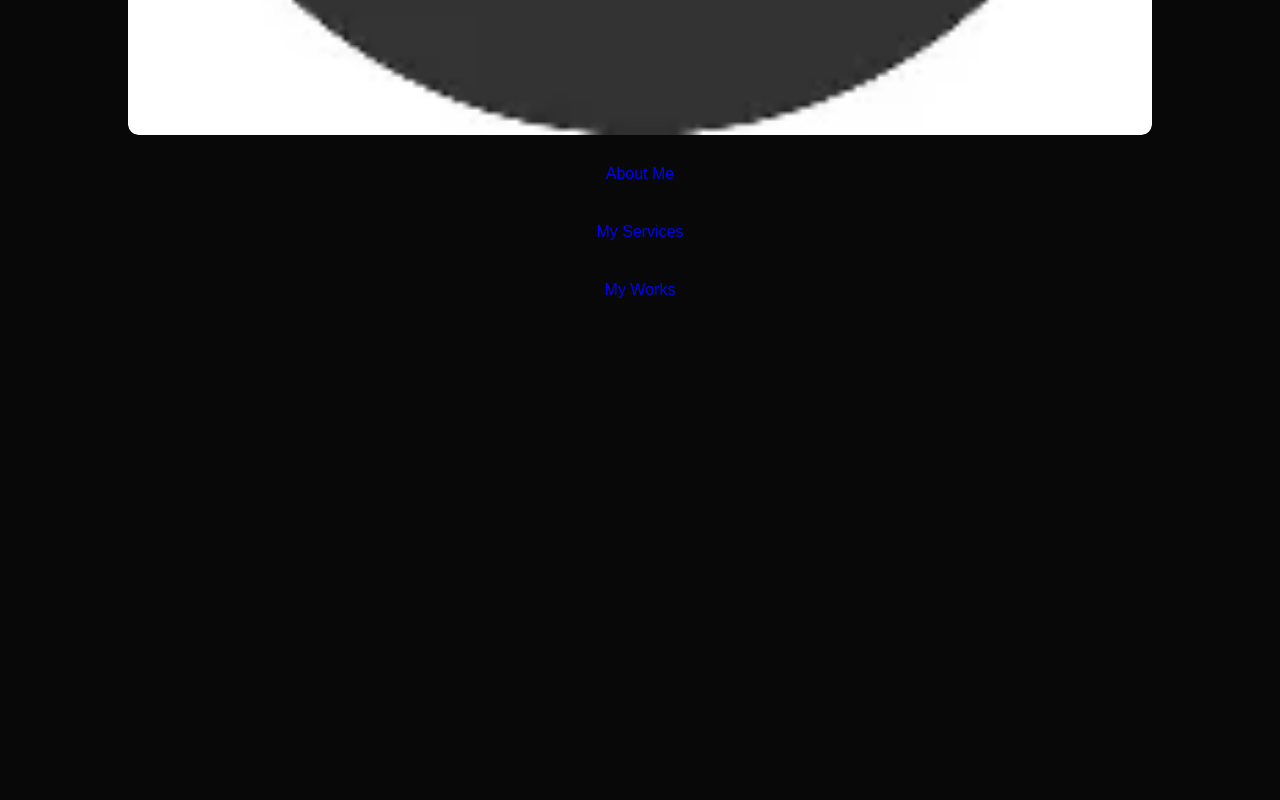
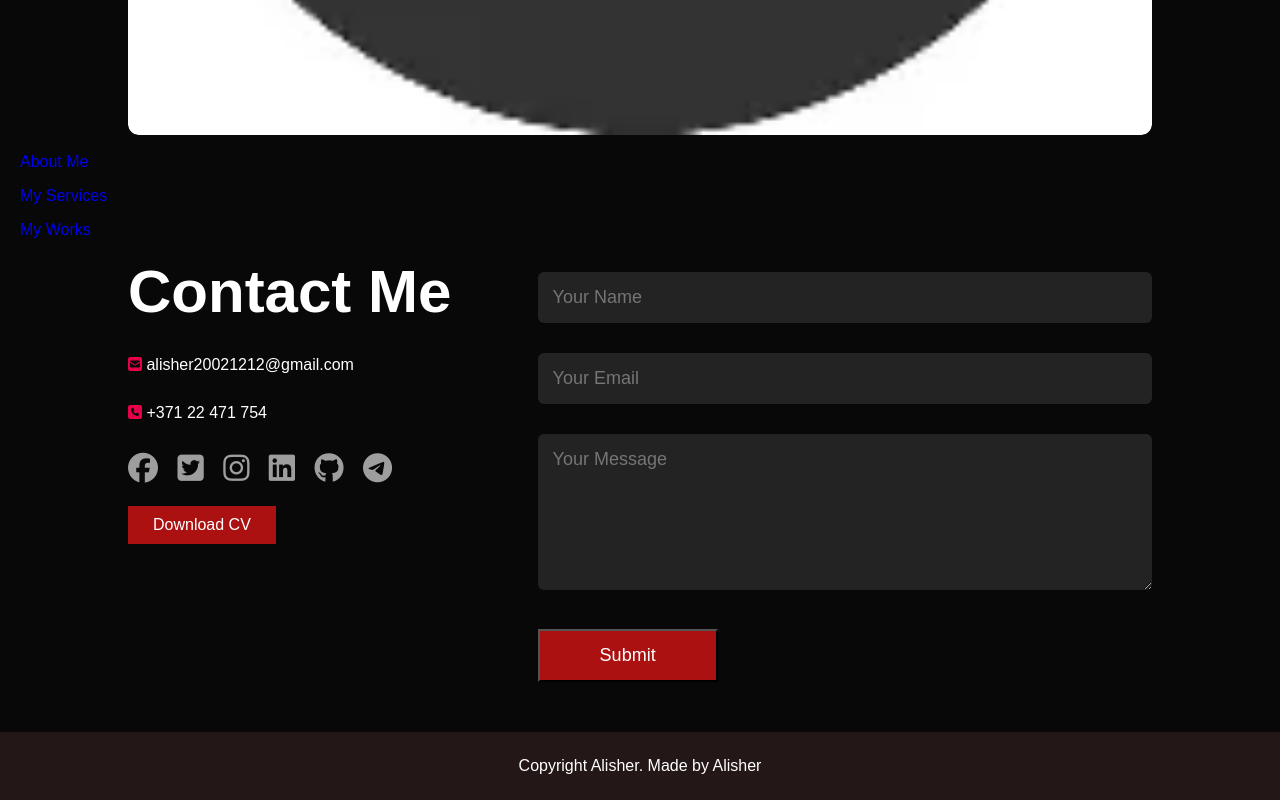
Before and after one commit to Alisher7172/My-e-CV, a website: page index.html in a window 1280 px wide. Shown: the part 3266-4066 px from the top of the page. Before the commit the page ends 3585 px from the top, so only its background shows below. Drawn offline with Linux system fonts and the light colour scheme; files whose address does not match are found by name.

Commit message:
added contact and social media accounts

```diff
--- a/index.html
+++ b/index.html
@@ -110,13 +110,52 @@
   </div>
 
 
+  <!-- ---------------contact------------------ -->
+
+
 
   <!-- -----------navbar--------- -->
-   <nav class="bookmarks">
-    <a href="#about_me">About Me</a>
-    <a href="#services">My Services</a>
-    <a href="#portfolio">My Works</a>
-   </nav>
+   <div class="footer">
+      <nav class="bookmarks">
+        <a href="#about_me">About Me</a>
+        <a href="#services">My Services</a>
+        <a href="#portfolio">My Works</a>
+      </nav>
+   </div>
+
+  <div id="contact">
+    <div class="container">
+      <div class="row">
+        <div class="contact-left">
+         <div class="sub-title">Contact Me</div>
+         <p><i class="fa-solid fa-square-envelope"></i> alisher20021212@gmail.com</p>
+         <p><i class="fa-solid fa-square-phone"></i> +371 22 471 754</p>
+
+          <div class="social-icons">
+            <a href="#"><i class="fab fa-facebook"></i></a>
+            <a href="#"><i class="fab fa-twitter-square"></i></a>
+            <a href="#"><i class="fab fa-instagram"></i></a>
+            <a href="#"><i class="fab fa-linkedin"></i></a>
+            <a href="#"><i class="fa-brands fa-github"></i></a>
+            <a href="#"><i class="fa-brands fa-telegram"></i></a>
+          </div>
+          <a href="#" class="cv-btn" download>Download CV</a>
+        </div>
+        <div class="contact-right">
+          <form>
+            <input type="text" name="name" placeholder="Your Name" required>
+            <input type="email" name="email" placeholder="Your Email" required>
+            <textarea name="message" rows="6" placeholder="Your Message"></textarea>
+            <button type="submit" class="cv-btn submit-btn">Submit</button>
+          </form>
+        </div>
+      </div>
+    </div>
+    <div class="copyright">
+      <p>Copyright Alisher. Made by Alisher</p>
+    </div>
+  </div>
+
   <script src="app.js"></script>
   <script src="main.js"></script>
 </body>
--- a/main.css
+++ b/main.css
@@ -220,6 +220,10 @@ nav ul li a:hover::after {
   width: 100%;
   border-radius: 10px;
   display: block;
+  transition: 0.5s;
+}
+.work:hover img {
+  transform: scale(1.1);
 }
 
 
@@ -227,15 +231,95 @@ nav ul li a:hover::after {
 .bookmarks {
   display: flex;
   flex-direction: column;
+  align-items: flex-start;
 }
 
 .bookmarks a {
-  margin: 20px 40px ;
+  margin: 8px 20px ;
   text-decoration: none;
 }
 
 .bookmarks a:hover {
   color: white;
   font-size: 25px;
-  transition: 0.3s;
+  transition: 0.5s;
 }
+
+
+/* ------------contact---------------- */
+
+.contact-left {
+  flex-basis: 35%;
+}
+
+.contact-right {
+  flex-basis: 60%;
+}
+
+.contact-left p {
+  margin-top:30px;
+}
+
+.contact-left p i {
+  color:rgba(255, 0, 81, 0.897);
+}
+
+.social-icons {
+  margin-top: 30px;
+}
+.social-icons  a {
+  text-decoration: none;
+  font-size: 30px;
+  margin-right: 15px;
+  color: rgba(171, 171, 171, 0.92);
+  display: inline-block;
+  transition: transform 0.5s;
+}
+
+.social-icons a:hover {
+  color: rgba(255, 0, 81, 0.95);
+  transform: translateY(-5px);
+}
+
+.cv-btn {
+  display: inline-block;
+  background: rgba(190, 18, 18, 0.9);
+  color: white;
+  margin: 20px 0;
+  padding: 10px 25px;
+  text-decoration: none;
+}
+.cv-btn:hover {
+  background: rgba(190, 18, 18, 0.5);
+  padding: 12px 27px;
+}
+
+.contact-right form {
+  width:100%;
+}
+form input, form textarea {
+  width:100%;
+  border: 0;
+  outline: none;
+  background: rgba(38, 38, 38, 0.9);
+  padding: 15px;
+  margin: 15px 0;
+  color: #fff;
+  font-size: 18px;
+  border-radius: 6px;
+}
+form .submit-btn {
+  padding: 14px 60px;
+  font-size: 18px;
+  margin-top: 20px;
+  cursor: pointer;
+}
+
+.copyright {
+  width: 100%;
+  text-align: center;
+  padding: 25px 0;
+  background: rgba(56, 34, 34, 0.6);
+  font-weight: 300;
+  margin-top: 20px;
+}
```
